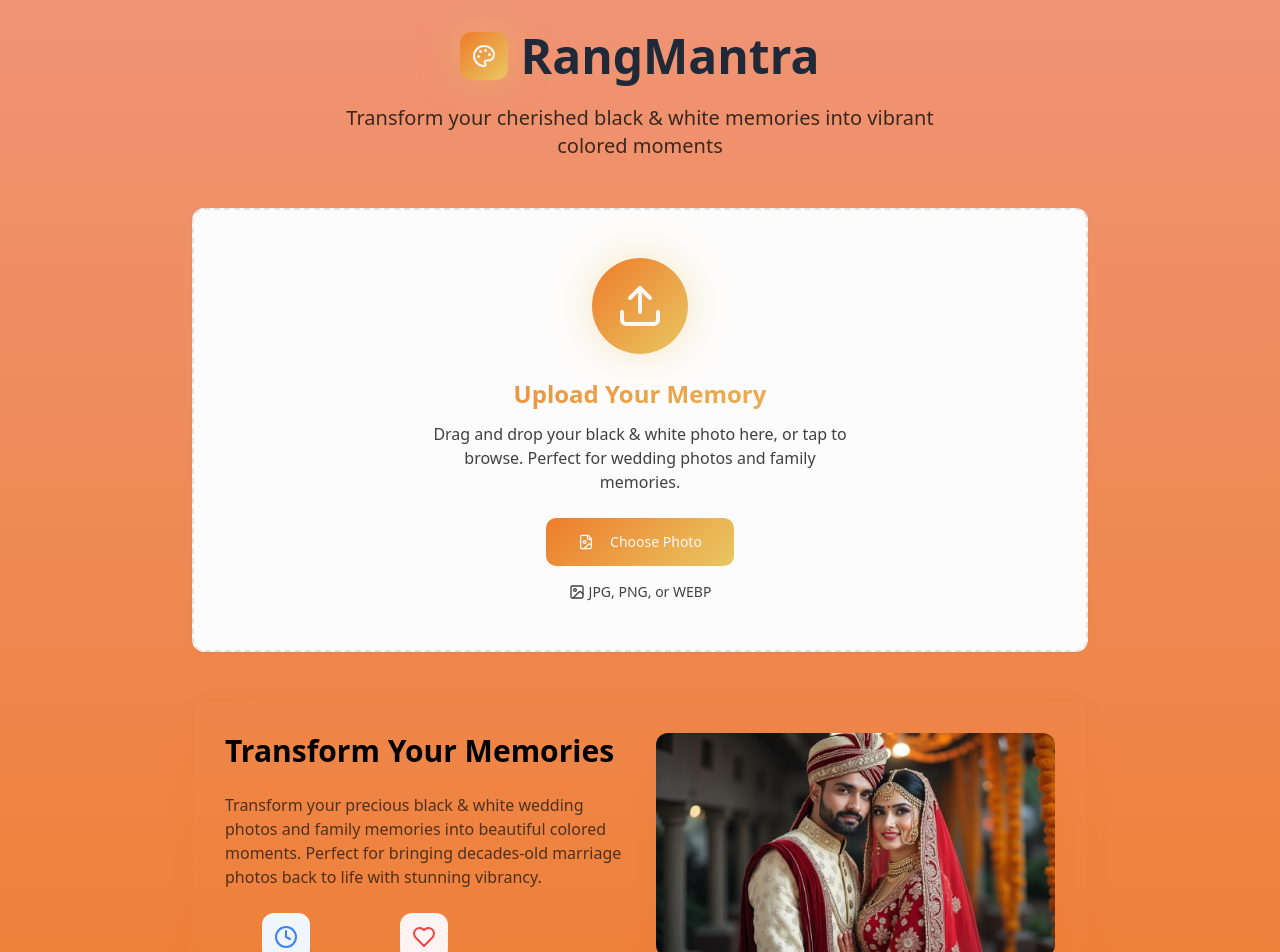
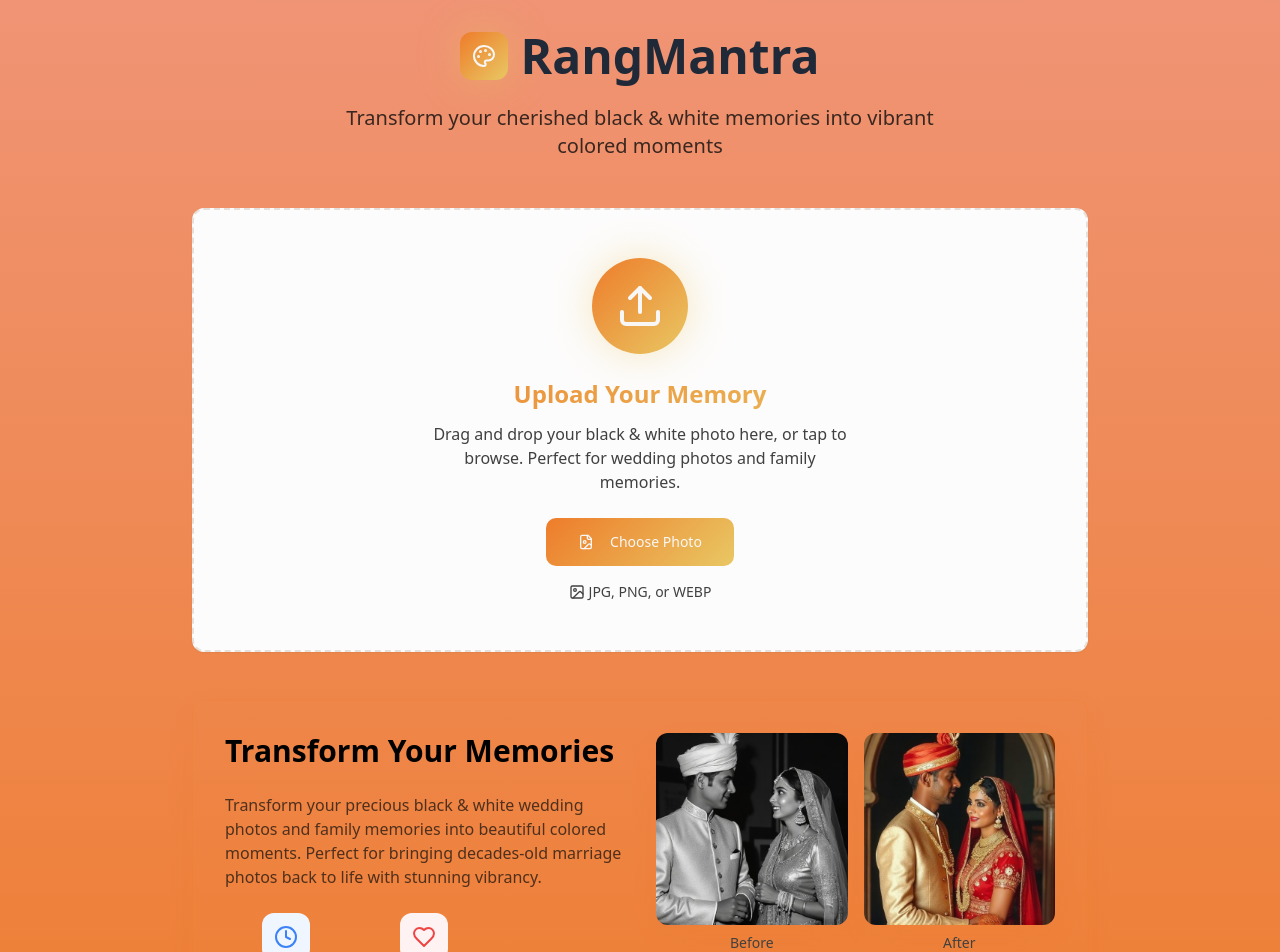
Before and after one commit to indrasol/rang-mantra-frontend, a React (Vite) app: page / in a window 1280 px wide. Shown: the top 952 px of the page. Built offline with nearby package versions, Linux system fonts and the light colour scheme.

Commit message:
Add example images
Add black and white and color images to the main page to demonstrate the app's purpose.

```diff
--- a/src/pages/Index.tsx
+++ b/src/pages/Index.tsx
@@ -6,6 +6,8 @@ import { FileUpload } from "@/components/FileUpload";
 import { ProcessingStatus } from "@/components/ProcessingStatus";
 import { ImageComparison } from "@/components/ImageComparison";
 import heroImage from "@/assets/hero-transformation.jpg";
+import beforeImage from "@/assets/before-bw.jpg";
+import afterImage from "@/assets/after-color.jpg";
 
 type AppState = 'upload' | 'processing' | 'complete';
 type ProcessingStage = 'analyzing' | 'colorizing' | 'enhancing' | 'complete';
@@ -120,12 +122,24 @@ const Index = () => {
                   </div>
 
                   <div className="relative order-1 lg:order-2">
-                    <img
-                      src={heroImage}
-                      alt="Before and after colorization example"
-                      className="rounded-lg shadow-warm w-full h-48 sm:h-auto object-cover"
-                    />
-                    <div className="absolute inset-0 bg-gradient-warm/10 rounded-lg"></div>
+                    <div className="grid grid-cols-2 gap-3 sm:gap-4">
+                      <div className="text-center">
+                        <img
+                          src={beforeImage}
+                          alt="Black and white wedding photo"
+                          className="rounded-lg shadow-warm w-full h-32 sm:h-48 object-cover"
+                        />
+                        <p className="text-xs sm:text-sm text-muted-foreground mt-2">Before</p>
+                      </div>
+                      <div className="text-center">
+                        <img
+                          src={afterImage}
+                          alt="Colorized wedding photo"
+                          className="rounded-lg shadow-warm w-full h-32 sm:h-48 object-cover"
+                        />
+                        <p className="text-xs sm:text-sm text-muted-foreground mt-2">After</p>
+                      </div>
+                    </div>
                   </div>
                 </div>
               </Card>
```
Also changed, not shown: src/assets/after-color.jpg (added), src/assets/before-bw.jpg (added).
